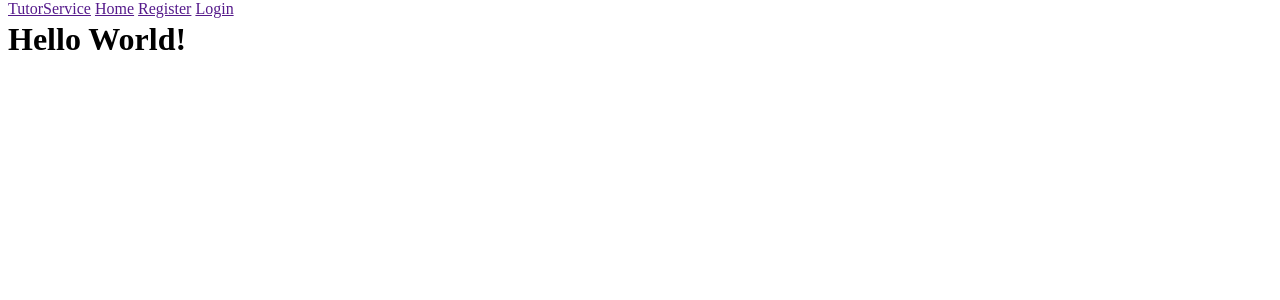
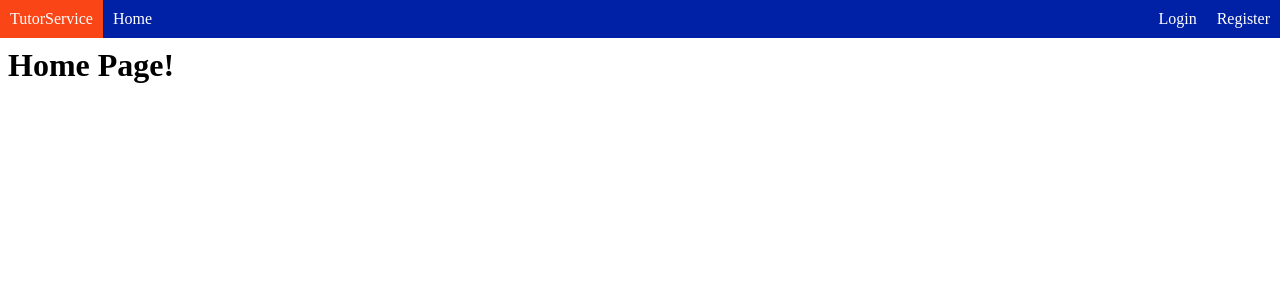
Before and after one commit to michael-marron/CS_School, a Flask app: page /home in a window 1280 px wide. Shown: the top 300 px of the page. Run offline with Flask 2, Linux system fonts and the light colour scheme.

Commit message:
upgraded navbar, added color scheme and route to home page

```diff
--- a/tutor_service/templates/base.html
+++ b/tutor_service/templates/base.html
@@ -9,10 +9,24 @@
 
             position: fixed;
             top: 0;
+            left: 0;
             width: 100%;
+
+            background-color: #0021A5;
+            overflow: hidden;
         }
         li {
-            display: inline;
+            float: left;
+        }
+        li a {
+            display: block;
+            color: white;
+            text-decoration: none;
+            text-align: center;
+            padding: 10px;
+        }
+        li a:hover {
+            background-color: #FA4616;
         }
     </style>
 
@@ -25,11 +39,12 @@
 </head>
 <body>
     <ul>
-        <li><a href="">TutorService</a></li>
-        <li><a href="">Home</a></li>
-        <li><a href="">Register</a></li>
-        <li><a href="">Login</a></li>
+        <li><a href="{{ url_for('calendar_page') }}">TutorService</a></li>
+        <li><a href="{{ url_for('home_page') }}">Home</a></li>
+        <li style="float:right"><a href="">Register</a></li>
+        <li style="float:right"><a href="">Login</a></li>
     </ul>
+    <br>
 
     {% block body %}{% endblock %}
 </body>
--- a/tutor_service/templates/home.html
+++ b/tutor_service/templates/home.html
@@ -8,6 +8,6 @@
 
 {% block body %}
 
-<h1>Hello World!</h1>
+<h1>Home Page!</h1>
 
 {% endblock %}
```
